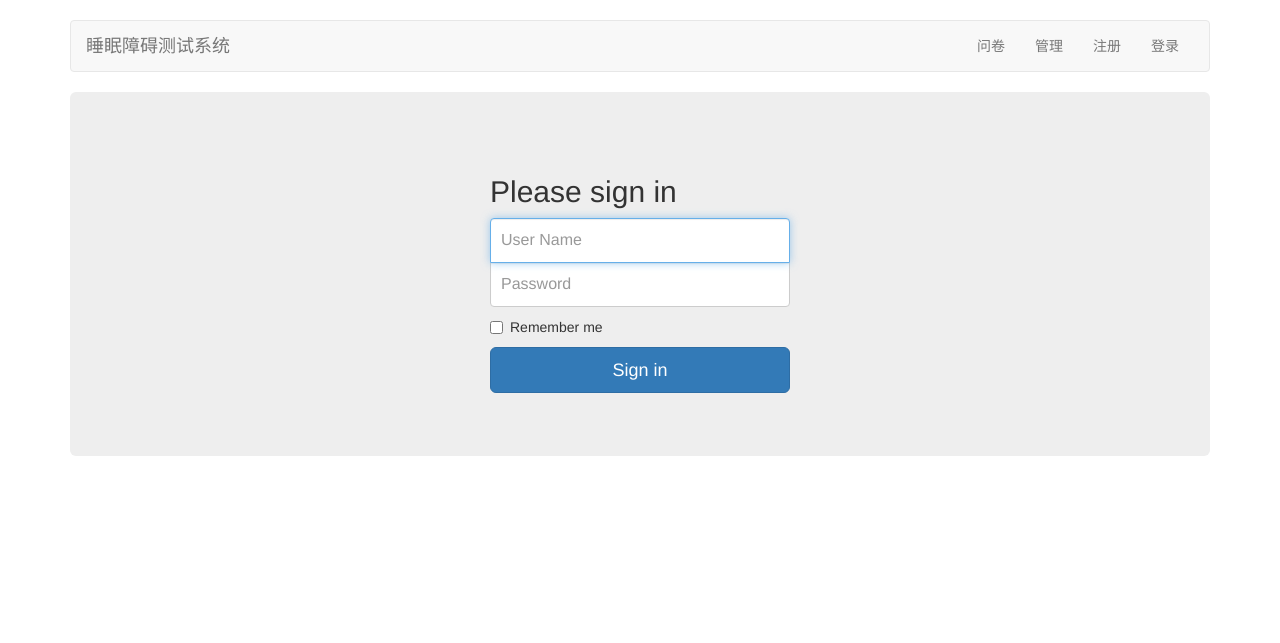
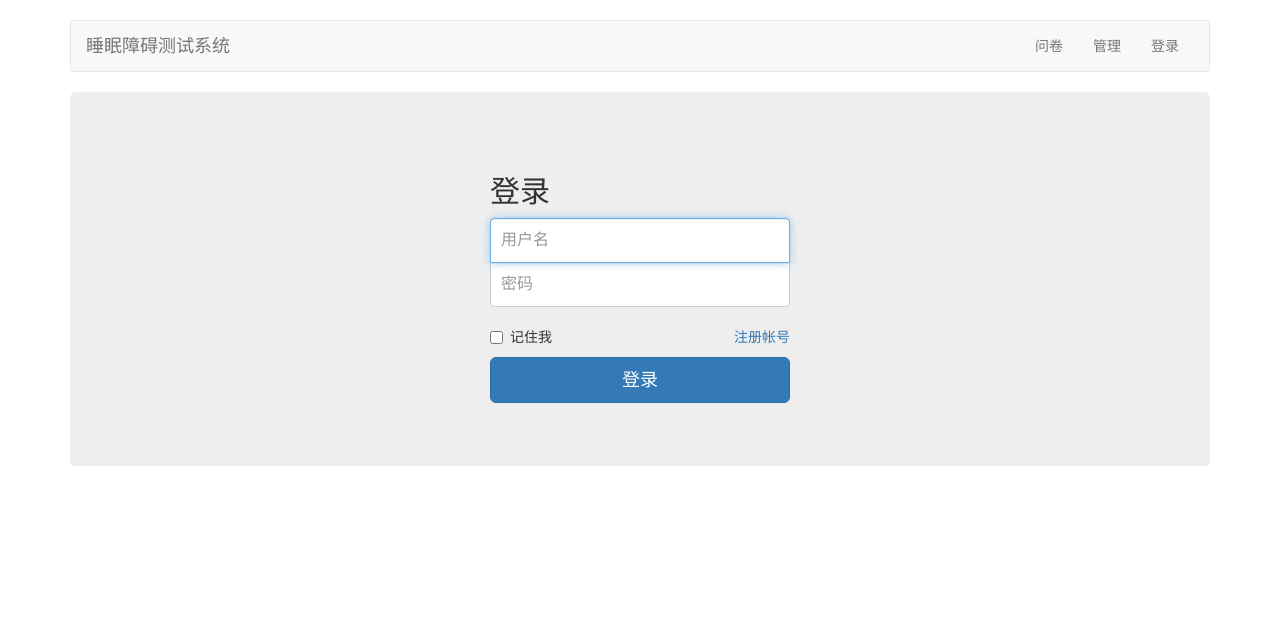
Before and after one commit to lomoalbert/SDE, a Django app: page /accounts/login/?next=/manage/ in a window 1280 px wide. Shown: the top 643 px of the page. Run offline with Django 3.2, Linux system fonts and the light colour scheme; some libraries are stand-ins or nearby versions.

Commit message:
fix:修复多个问题,更新界面

```diff
--- a/SDE/settings.py
+++ b/SDE/settings.py
@@ -67,7 +67,7 @@ DATABASES = {
 # Internationalization
 # https://docs.djangoproject.com/en/1.7/topics/i18n/
 
-LANGUAGE_CODE = 'en-us'
+LANGUAGE_CODE = 'zh-cn'
 
 TIME_ZONE = 'UTC'
 
--- a/main/views.py
+++ b/main/views.py
@@ -86,7 +86,7 @@ def questionnaire(request):
             element_B = newquestion.a
         elif newquestion.q2 <= 30:
             element_B = 1 + newquestion.a
-        elif newquestion.q2 < 60:
+        elif newquestion.q2 <= 60:
             element_B = 2 + newquestion.a
         elif newquestion.q2 > 60:
             element_B = 3 + newquestion.a
--- a/templates/base.html
+++ b/templates/base.html
@@ -64,7 +64,6 @@
                         <li><a href="/accounts/logout/?next=/">注销</a></li>
                     {% else %}
 
-                        <li><a href="/register">注册</a></li>
                         <li><a href="/accounts/login/?next=/">登录</a></li>
                     {% endif %}
                     <!--<li class="dropdown">
--- a/templates/mainpage.html
+++ b/templates/mainpage.html
@@ -9,7 +9,7 @@
             <h1>睡眠质量调查</h1>
 
             <h5>
-                <p>该调查问卷适用于睡眠障碍患者、精神障碍患者评价睡眠质量，同时也适用于一般人睡眠质量的评估。问卷反映了您近一个月的睡眠状况，其由19个项目构成，可分为睡眠质量、入睡时间、睡眠时间、睡眠效率、睡眠障碍、催眠药物应用及日间功能7个成分。每个成分按0~3计分，累计各成分得分即为睡眠质量总分，总分越高，失眠越严重，总分≥7分者判定为睡眠质量不良。该调查问卷需要填写您的个人信息（住院号、姓名、性别、年龄、住址、职业、文化程度、生活习惯）和病史信息（既往病史病龄、当前病史病龄、既往用药、当前用药等）。您的所有信息将会被严格保密。</p>
+                <p style="text-indent:2em;line-height: 30px;">该调查问卷适用于睡眠障碍患者、精神障碍患者评价睡眠质量，同时也适用于一般人睡眠质量的评估。问卷反映了您近一个月的睡眠状况，其由19个项目构成，可分为睡眠质量、入睡时间、睡眠时间、睡眠效率、睡眠障碍、催眠药物应用及日间功能7个成分。每个成分按0~3计分，累计各成分得分即为睡眠质量总分，总分越高，失眠越严重，总分≥7分者判定为睡眠质量不良。该调查问卷需要填写您的个人信息（住院号、姓名、性别、年龄、住址、职业、文化程度、生活习惯）和病史信息（既往病史病龄、当前病史病龄、既往用药、当前用药等）。您的所有信息将会被严格保密。</p>
             </h5>
             <br />
             <div class="checkbox">
--- a/templates/manage.html
+++ b/templates/manage.html
@@ -93,9 +93,11 @@
 
             {% if questions %}
                 <div class="panel panel-default">
-                    <div class="panel-heading">用户{{ person.name }}的图表</div>
+                    <div class="panel-heading">用户 {{ person.name }} 的图表</div>
                     <div>
+                    <label>PSQI得分</label>
                         <canvas id="myChart"></canvas>
+                    <label style="text-align: center;width: 100%;">次数</label>
                         <script>
                             var randomScalingFactor = function () {
                                 return Math.round(Math.random() * 100)
--- a/templates/registration/login.html
+++ b/templates/registration/login.html
@@ -6,21 +6,22 @@
         <div class="row">
             <form class="form-signin" action="{{ app_path }}" method="post" id="login-form">
                 {% csrf_token %}
-                <h2 class="form-signin-heading">Please sign in</h2>
-                <label for="inputEmail" class="sr-only">User Name</label>
-                <input type="text" id="inputEmail" class="form-control" placeholder="User Name" maxlength="254"
+                <h2 class="form-signin-heading">登录</h2>
+                <label for="inputEmail" class="sr-only">用户名</label>
+                <input type="text" id="inputEmail" class="form-control" placeholder="用户名" maxlength="254"
                        name="username" required="" autofocus="">
-                <label for="inputPassword" class="sr-only">Password</label>
-                <input type="password" id="inputPassword" class="form-control" placeholder="Password"
+                <label for="inputPassword" class="sr-only">密码</label>
+                <input type="password" id="inputPassword" class="form-control" placeholder="密码"
                        name="password" required="">
                 <input type="hidden" name="next" value="{{ next }}"/>
 
-                <div class="checkbox">
+                <div class="checkbox" style="float:left;">
                     <label>
-                        <input type="checkbox" value="remember-me"> Remember me
+                        <input type="checkbox" value="remember-me"> 记住我
                     </label>
                 </div>
-                <button class="btn btn-lg btn-primary btn-block" type="submit">Sign in</button>
+                <div style="float:right;margin: 10px 0px 10px;"><a href="/register">注册帐号</a></div>
+                <button class="btn btn-lg btn-primary btn-block" type="submit">登录</button>
             </form>
         </div>
     </div> <!-- /container -->
```
